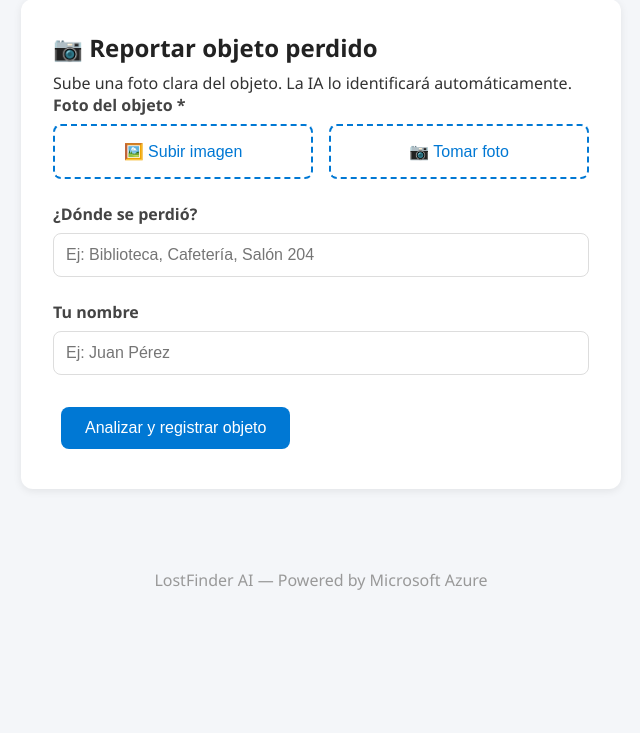
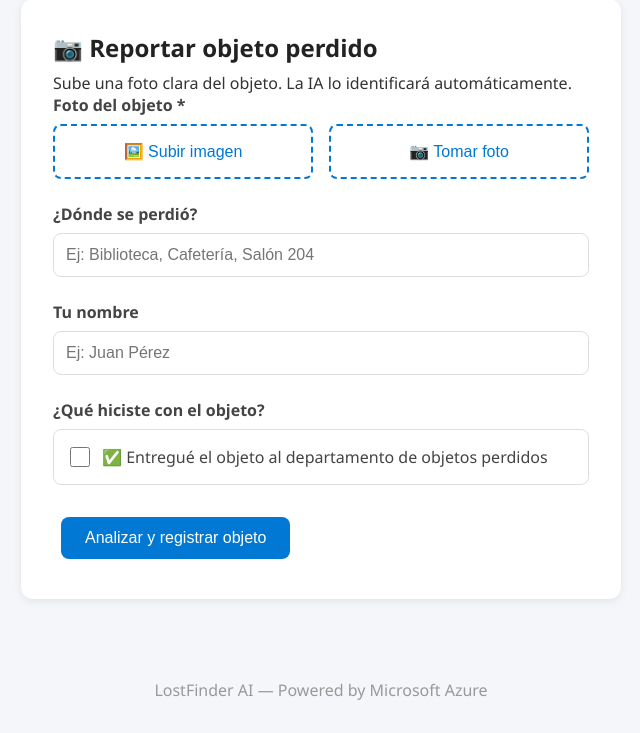
Before and after one commit to alexisga19/LostFinder-AI, a Flask app: page /upload in a window 1280 px wide. Shown: the part 93-826 px from the top of the page, without its empty margins (319-959 px from the left). Before the commit the page ends 683 px from the top, so only its background shows below. Run offline with Flask 3, Linux system fonts and the light colour scheme; parts of the project's set-up code (start-up, migrations or seed data) failed here and were passed over.

Commit message:
agregar notificaciones por email con Azure Communication Services

```diff
--- a/app.py
+++ b/app.py
@@ -1,12 +1,14 @@
 import os
 import uuid
 import sqlite3
+import platform
 from azure.cognitiveservices.vision.face import FaceClient
 from flask import Flask, render_template, request, redirect, url_for
 from azure.storage.blob import BlobServiceClient
 from azure.cognitiveservices.vision.computervision import ComputerVisionClient
 from azure.cognitiveservices.vision.computervision.models import VisualFeatureTypes
 from msrest.authentication import CognitiveServicesCredentials
+from azure.communication.email import EmailClient
 import config
 
 app = Flask(__name__)
@@ -15,8 +17,11 @@ app.config['MAX_CONTENT_LENGTH'] = 16 * 1024 * 1024
 
 ALLOWED_EXTENSIONS = {'png', 'jpg', 'jpeg'}
 
-# Ruta persistente para App Service
-DB_PATH = '/home/database/lostfinder.db'
+# Ruta según sistema operativo
+if platform.system() == 'Windows':
+    DB_PATH = os.path.join(os.path.dirname(__file__), 'database', 'lostfinder.db')
+else:
+    DB_PATH = '/home/database/lostfinder.db'
 
 # ──────────────────────────────────────────────
 # CLIENTES DE AZURE
@@ -36,12 +41,16 @@ blob_service_client = BlobServiceClient.from_connection_string(
     config.BLOB_CONNECTION_STRING
 )
 
+email_client = EmailClient.from_connection_string(
+    config.COMMUNICATION_CONNECTION_STRING
+)
+
 # ──────────────────────────────────────────────
 # BASE DE DATOS SQLITE
 # ──────────────────────────────────────────────
 
 def init_db():
-    os.makedirs('/home/database', exist_ok=True)
+    os.makedirs(os.path.dirname(DB_PATH), exist_ok=True)
     conn = sqlite3.connect(DB_PATH)
     cursor = conn.cursor()
     cursor.execute('''
@@ -56,7 +65,16 @@ def init_db():
             lugar TEXT,
             usuario TEXT,
             personas_detectadas INTEGER,
-            detalle_rostros TEXT
+            detalle_rostros TEXT,
+            entregado_objetos_perdidos INTEGER DEFAULT 0
+        )
+    ''')
+    cursor.execute('''
+        CREATE TABLE IF NOT EXISTS alertas (
+            id INTEGER PRIMARY KEY AUTOINCREMENT,
+            email TEXT,
+            termino_busqueda TEXT,
+            fecha TIMESTAMP DEFAULT CURRENT_TIMESTAMP
         )
     ''')
     conn.commit()
@@ -76,7 +94,6 @@ def allowed_file(filename):
 
 
 def subir_a_blob(ruta_local, nombre_archivo):
-    """Sube imagen a Azure Blob Storage y retorna la URL pública"""
     blob_client = blob_service_client.get_blob_client(
         container=config.BLOB_CONTAINER_NAME,
         blob=nombre_archivo
@@ -89,7 +106,6 @@ def subir_a_blob(ruta_local, nombre_archivo):
 
 
 def analizar_imagen(ruta_local):
-    """Analiza imagen con Azure Computer Vision y retorna resultados"""
     with open(ruta_local, 'rb') as imagen:
         caracteristicas = [
             VisualFeatureTypes.description,
@@ -115,7 +131,6 @@ def analizar_imagen(ruta_local):
 
 
 def analizar_rostros(ruta_local):
-    """Detecta si hay personas en la imagen con Face API"""
     try:
         with open(ruta_local, 'rb') as imagen:
             rostros = face_client.face.detect_with_stream(
@@ -126,10 +141,7 @@ def analizar_rostros(ruta_local):
             )
 
         if not rostros:
-            return {
-                "personas_detectadas": 0,
-                "detalle": "No se detectaron personas en la imagen"
-            }
+            return {"personas_detectadas": 0, "detalle": "No se detectaron personas en la imagen"}
 
         detalles = []
         for rostro in rostros:
@@ -143,17 +155,78 @@ def analizar_rostros(ruta_local):
                 f"Emoción: {emocion_principal[0]}"
             )
 
-        return {
-            "personas_detectadas": len(rostros),
-            "detalle": " | ".join(detalles)
-        }
+        return {"personas_detectadas": len(rostros), "detalle": " | ".join(detalles)}
 
     except Exception as e:
         print(f"Error en Face API: {e}")
-        return {
-            "personas_detectadas": 0,
-            "detalle": "No se pudo analizar la imagen con Face API"
+        return {"personas_detectadas": 0, "detalle": "No se pudo analizar la imagen con Face API"}
+
+
+def enviar_notificacion(email_destino, termino, objeto):
+    """Envía email de notificación cuando se sube un objeto relacionado a una búsqueda"""
+    try:
+        mensaje = {
+            "senderAddress": config.SENDER_EMAIL,
+            "recipients": {"to": [{"address": email_destino}]},
+            "content": {
+                "subject": f"🔍 LostFinder AI — Encontramos un objeto relacionado a '{termino}'",
+                "html": f"""
+                <html>
+                <body style="font-family: Arial, sans-serif; padding: 20px;">
+                    <h2 style="color: #0078d4;">🔍 LostFinder AI</h2>
+                    <p>Hola, registraste una alerta para búsquedas relacionadas con <strong>"{termino}"</strong>.</p>
+                    <p>Se acaba de registrar un objeto que podría interesarte:</p>
+                    <table style="border-collapse: collapse; width: 100%;">
+                        <tr>
+                            <td style="padding: 8px;"><strong>Objeto:</strong></td>
+                            <td style="padding: 8px;">{objeto['nombre']}</td>
+                        </tr>
+                        <tr>
+                            <td style="padding: 8px;"><strong>Descripción:</strong></td>
+                            <td style="padding: 8px;">{objeto['descripcion']}</td>
+                        </tr>
+                        <tr>
+                            <td style="padding: 8px;"><strong>Lugar:</strong></td>
+                            <td style="padding: 8px;">{objeto['lugar']}</td>
+                        </tr>
+                        <tr>
+                            <td style="padding: 8px;"><strong>Reportado por:</strong></td>
+                            <td style="padding: 8px;">{objeto['usuario']}</td>
+                        </tr>
+                        <tr>
+                            <td style="padding: 8px;"><strong>Entregado a objetos perdidos:</strong></td>
+                            <td style="padding: 8px;">{'✅ Sí' if objeto['entregado_objetos_perdidos'] else '❌ No'}</td>
+                        </tr>
+                    </table>
+                    <br>
+                    <img src="{objeto['imagen_url']}" style="max-width: 300px; border-radius: 8px;">
+                    <br><br>
+                    <p style="color: #999; font-size: 0.85rem;">LostFinder AI — Powered by Microsoft Azure</p>
+                </body>
+                </html>
+                """
+            }
         }
+        email_client.begin_send(mensaje)
+    except Exception as e:
+        print(f"Error enviando email: {e}")
+
+
+def notificar_alertas(etiquetas, objeto):
+    """Busca alertas registradas y notifica si hay coincidencias"""
+    try:
+        db = get_db()
+        alertas = db.execute('SELECT * FROM alertas').fetchall()
+        db.close()
+
+        etiquetas_lista = [e.strip().lower() for e in etiquetas.split(',')]
+
+        for alerta in alertas:
+            termino = alerta['termino_busqueda'].lower()
+            if any(termino in etiqueta for etiqueta in etiquetas_lista):
+                enviar_notificacion(alerta['email'], alerta['termino_busqueda'], objeto)
+    except Exception as e:
+        print(f"Error en notificar_alertas: {e}")
 
 # ──────────────────────────────────────────────
 # RUTAS
@@ -173,32 +246,24 @@ def upload():
         archivo = request.files.get('imagen')
         lugar = request.form.get('lugar', 'No especificado')
         usuario = request.form.get('usuario', 'Anónimo')
+        entregado = 1 if request.form.get('entregado') else 0
 
         if not archivo or not allowed_file(archivo.filename):
             return render_template('upload.html', error="Solo se permiten imágenes JPG o PNG.")
 
-        # Guardar imagen temporalmente
         nombre_unico = f"{uuid.uuid4().hex}_{archivo.filename}"
         ruta_temporal = os.path.join(app.config['UPLOAD_FOLDER'], nombre_unico)
         archivo.save(ruta_temporal)
 
-        # Analizar con Computer Vision
         analisis = analizar_imagen(ruta_temporal)
-
-        # Analizar con Face API
         rostros = analizar_rostros(ruta_temporal)
-
-        # Subir a Blob Storage
         imagen_url = subir_a_blob(ruta_temporal, nombre_unico)
-
-        # Eliminar archivo temporal
         os.remove(ruta_temporal)
 
-        # Guardar en base de datos
         db = get_db()
         db.execute('''
-            INSERT INTO objetos (nombre, descripcion, etiquetas, confianza, imagen_url, lugar, usuario, personas_detectadas, detalle_rostros)
-            VALUES (?, ?, ?, ?, ?, ?, ?, ?, ?)
+            INSERT INTO objetos (nombre, descripcion, etiquetas, confianza, imagen_url, lugar, usuario, personas_detectadas, detalle_rostros, entregado_objetos_perdidos)
+            VALUES (?, ?, ?, ?, ?, ?, ?, ?, ?, ?)
         ''', (
             analisis['nombre'],
             analisis['descripcion'],
@@ -208,11 +273,15 @@ def upload():
             lugar,
             usuario,
             rostros['personas_detectadas'],
-            rostros['detalle']
+            rostros['detalle'],
+            entregado
         ))
         db.commit()
         objeto_id = db.execute('SELECT last_insert_rowid()').fetchone()[0]
+        objeto = db.execute('SELECT * FROM objetos WHERE id = ?', (objeto_id,)).fetchone()
         db.close()
+
+        notificar_alertas(analisis['etiquetas'], objeto)
 
         return redirect(url_for('resultado', objeto_id=objeto_id))
 
@@ -232,6 +301,20 @@ def resultado(objeto_id):
 @app.route('/search')
 def search():
     query = request.args.get('q', '')
+    email_alerta = request.args.get('email_alerta', '')
+
+    if query and email_alerta:
+        try:
+            db = get_db()
+            db.execute(
+                'INSERT INTO alertas (email, termino_busqueda) VALUES (?, ?)',
+                (email_alerta, query)
+            )
+            db.commit()
+            db.close()
+        except Exception as e:
+            print(f"Error guardando alerta: {e}")
+
     db = get_db()
     if query:
         objetos = db.execute('''
@@ -242,15 +325,14 @@ def search():
     else:
         objetos = db.execute('SELECT * FROM objetos ORDER BY fecha DESC').fetchall()
     db.close()
-    return render_template('search.html', objetos=objetos, query=query)
+    return render_template('search.html', objetos=objetos, query=query, email_alerta=email_alerta)
 
 
 # ──────────────────────────────────────────────
 # INICIO
 # ──────────────────────────────────────────────
 
-# Inicializar carpetas y base de datos siempre
-os.makedirs('/home/database', exist_ok=True)
+os.makedirs(os.path.dirname(DB_PATH), exist_ok=True)
 os.makedirs('uploads', exist_ok=True)
 init_db()
 
--- a/config.py
+++ b/config.py
@@ -9,3 +9,5 @@ BLOB_CONNECTION_STRING = os.getenv("AZURE_BLOB_CONNECTION_STRING")
 BLOB_CONTAINER_NAME = os.getenv("AZURE_BLOB_CONTAINER_NAME")
 FACE_KEY = os.getenv("AZURE_FACE_KEY")
 FACE_ENDPOINT = os.getenv("AZURE_FACE_ENDPOINT")
+COMMUNICATION_CONNECTION_STRING = os.getenv("AZURE_COMMUNICATION_CONNECTION_STRING")
+SENDER_EMAIL = os.getenv("AZURE_SENDER_EMAIL")
--- a/requirements.txt
+++ b/requirements.txt
@@ -1,8 +1,9 @@
 flask
 azure-storage-blob
 azure-cognitiveservices-vision-computervision
+azure-cognitiveservices-vision-face
+azure-communication-email
 msrest
 python-dotenv
 requests
 gunicorn
-azure-cognitiveservices-vision-face
--- a/static/css/style.css
+++ b/static/css/style.css
@@ -260,3 +260,52 @@ footer {
     background: #0078d4;
     color: white;
 }
+
+
+.checkbox-opcion {
+    display: flex;
+    align-items: center;
+    gap: 0.75rem;
+    padding: 1rem;
+    border: 1px solid #ddd;
+    border-radius: 8px;
+    cursor: pointer;
+}
+
+.checkbox-opcion input[type="checkbox"] {
+    width: 20px;
+    height: 20px;
+    cursor: pointer;
+    accent-color: #0078d4;
+}
+
+.checkbox-opcion label {
+    cursor: pointer;
+    font-weight: normal;
+    margin: 0;
+}
+
+
+.estado-entrega {
+    margin-top: 0.75rem;
+}
+
+.badge {
+    display: inline-block;
+    padding: 0.4rem 0.75rem;
+    border-radius: 20px;
+    font-size: 0.85rem;
+    font-weight: bold;
+}
+
+.badge.entregado {
+    background: #e6f4ea;
+    color: #2d7a3a;
+    border: 1px solid #2d7a3a;
+}
+
+.badge.no-entregado {
+    background: #fff3e0;
+    color: #e65100;
+    border: 1px solid #e65100;
+}
--- a/templates/results.html
+++ b/templates/results.html
@@ -40,6 +40,11 @@
                     <td><strong>Reportado por:</strong></td>
                     <td>{{ objeto['usuario'] }}</td>
                 </tr>
+
+                <tr>
+    <td><strong>Entregado a objetos perdidos:</strong></td>
+    <td>{% if objeto['entregado_objetos_perdidos'] %}✅ Sí, fue entregado{% else %}❌ No, permanece donde se encontró{% endif %}</td>
+</tr>
                 <tr>
                     <td><strong>Fecha:</strong></td>
                     <td>{{ objeto['fecha'] }}</td>
--- a/templates/upload.html
+++ b/templates/upload.html
@@ -35,6 +35,16 @@
             <input type="text" name="usuario" placeholder="Ej: Juan Pérez">
         </div>
 
+
+
+        <div class="campo">
+            <label>¿Qué hiciste con el objeto?</label>
+            <div class="checkbox-opcion">
+                <input type="checkbox" name="entregado" id="entregado" value="1">
+                <label for="entregado">✅ Entregué el objeto al departamento de objetos perdidos</label>
+            </div>
+        </div>
+
         <button type="submit" class="btn-primary">Analizar y registrar objeto</button>
     </form>
 </section>
```
Also changed, not shown: templates/index.html (+7 -0 lines), templates/search.html (+14 -0 lines), test_email.py (added, +26 -0 lines). Lines whose indentation alone changed are shown as unchanged.
